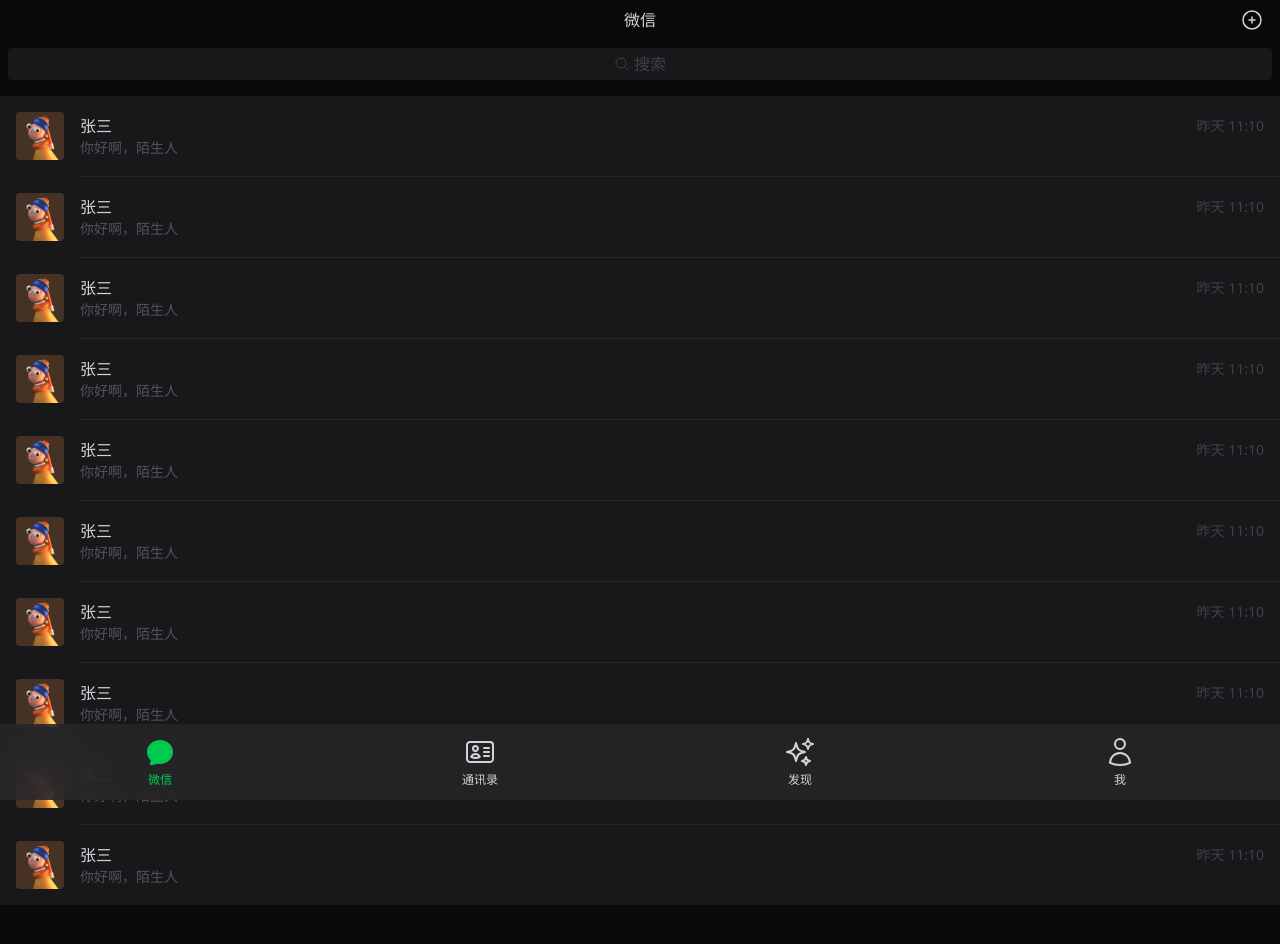
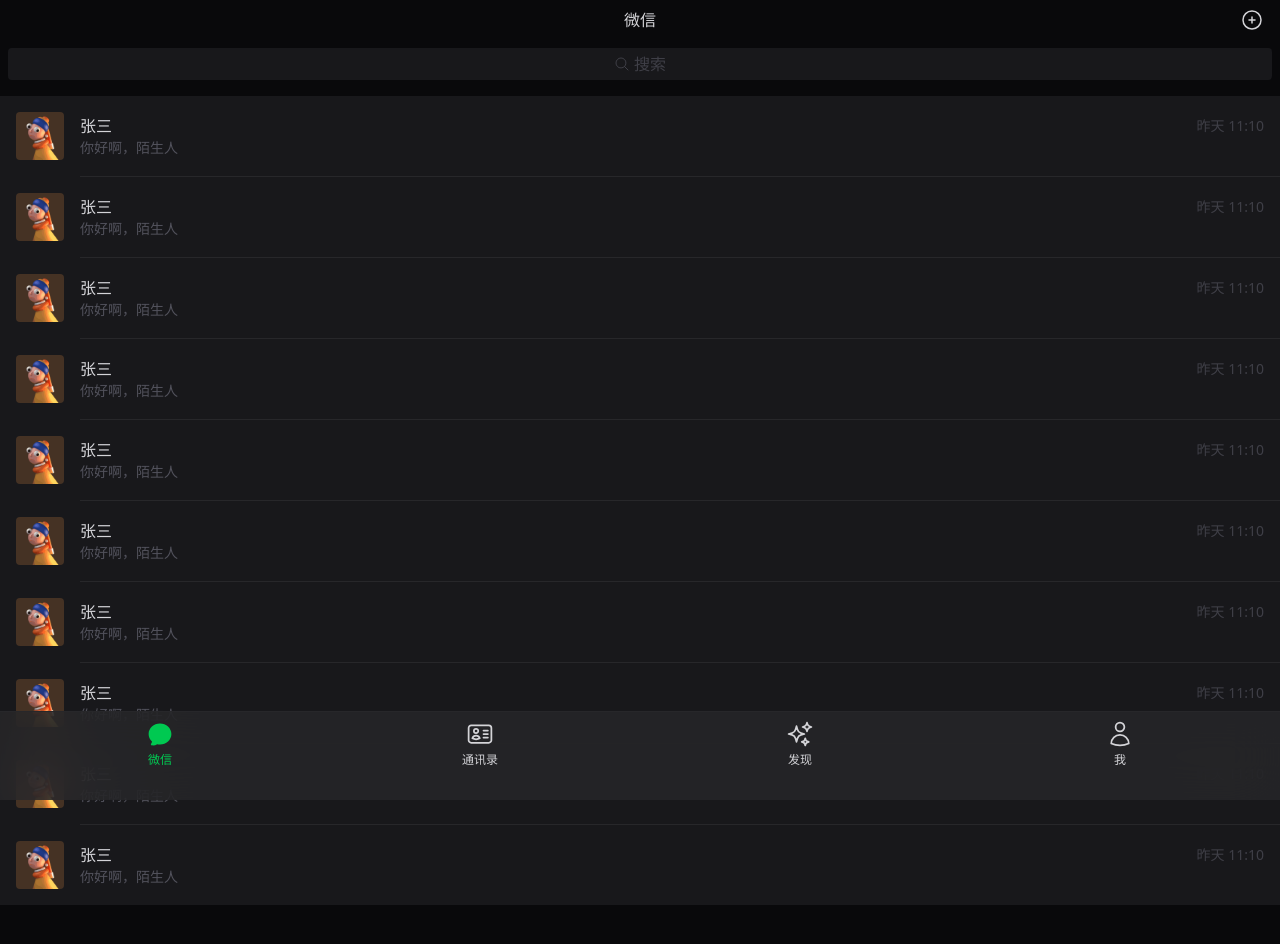
Before and after one commit to pysnow530/tailwindcss-examples, a website: page src/wechat.html in a window 1280 px wide. Drawn offline with Linux system fonts and the light colour scheme.

Commit message:
feat: 优化底部菜单显示

```diff
--- a/src/wechat.html
+++ b/src/wechat.html
@@ -21,7 +21,7 @@
             <span class="font-light">搜索</span>
         </button>
     </div>
-    <div class="w-full bg-zinc-900 text-zinc-300 mb-19">
+    <div class="w-full bg-zinc-900 text-zinc-300 mb-22">
 
         <div class="flex px-4 py-4 gap-x-4 items-center">
             <img class="w-12 h-12 rounded-sm" src="../public/img/girl-avatar.png" alt="">
@@ -152,27 +152,27 @@
         </div>
 
     </div>
-    <div class="fixed bottom-0 flex flex-row justify-around w-full bg-zinc-800/80 py-3 backdrop-blur-xl">
+    <div class="fixed bottom-0 flex flex-row justify-around w-full bg-zinc-800/80 pt-2 pb-8 backdrop-blur-xl border-t-1 border-zinc-800">
         <div class="w-1/4 text-green-500 flex flex-col items-center justify-center gap-1">
-            <svg class="w-8 h-8" xmlns="http://www.w3.org/2000/svg" viewBox="0 0 24 24" fill="currentColor" class="size-6">
+            <svg class="w-7 h-7" xmlns="http://www.w3.org/2000/svg" viewBox="0 0 24 24" fill="currentColor" class="size-6">
                 <path fill-rule="evenodd" d="M5.337 21.718a6.707 6.707 0 0 1-.533-.074.75.75 0 0 1-.44-1.223 3.73 3.73 0 0 0 .814-1.686c.023-.115-.022-.317-.254-.543C3.274 16.587 2.25 14.41 2.25 12c0-5.03 4.428-9 9.75-9s9.75 3.97 9.75 9c0 5.03-4.428 9-9.75 9-.833 0-1.643-.097-2.417-.279a6.721 6.721 0 0 1-4.246.997Z" clip-rule="evenodd" />
             </svg>
             <span class="text-xs font-light">微信</span>
         </div>
         <div class="w-1/4 text-zinc-300 flex flex-col items-center justify-center gap-1">
-            <svg class="w-8 h-8" xmlns="http://www.w3.org/2000/svg" fill="none" viewBox="0 0 24 24" stroke-width="1.5" stroke="currentColor" class="size-6">
+            <svg class="w-7 h-7" xmlns="http://www.w3.org/2000/svg" fill="none" viewBox="0 0 24 24" stroke-width="1.5" stroke="currentColor" class="size-6">
                 <path stroke-linecap="round" stroke-linejoin="round" d="M15 9h3.75M15 12h3.75M15 15h3.75M4.5 19.5h15a2.25 2.25 0 0 0 2.25-2.25V6.75A2.25 2.25 0 0 0 19.5 4.5h-15a2.25 2.25 0 0 0-2.25 2.25v10.5A2.25 2.25 0 0 0 4.5 19.5Zm6-10.125a1.875 1.875 0 1 1-3.75 0 1.875 1.875 0 0 1 3.75 0Zm1.294 6.336a6.721 6.721 0 0 1-3.17.789 6.721 6.721 0 0 1-3.168-.789 3.376 3.376 0 0 1 6.338 0Z" />
             </svg>
             <span class="text-xs font-light">通讯录</span>
         </div>
         <div class="w-1/4 text-zinc-300 flex flex-col items-center justify-center gap-1">
-            <svg class="w-8 h-8" xmlns="http://www.w3.org/2000/svg" fill="none" viewBox="0 0 24 24" stroke-width="1.5" stroke="currentColor" class="size-6">
+            <svg class="w-7 h-7" xmlns="http://www.w3.org/2000/svg" fill="none" viewBox="0 0 24 24" stroke-width="1.5" stroke="currentColor" class="size-6">
                 <path stroke-linecap="round" stroke-linejoin="round" d="M9.813 15.904 9 18.75l-.813-2.846a4.5 4.5 0 0 0-3.09-3.09L2.25 12l2.846-.813a4.5 4.5 0 0 0 3.09-3.09L9 5.25l.813 2.846a4.5 4.5 0 0 0 3.09 3.09L15.75 12l-2.846.813a4.5 4.5 0 0 0-3.09 3.09ZM18.259 8.715 18 9.75l-.259-1.035a3.375 3.375 0 0 0-2.455-2.456L14.25 6l1.036-.259a3.375 3.375 0 0 0 2.455-2.456L18 2.25l.259 1.035a3.375 3.375 0 0 0 2.456 2.456L21.75 6l-1.035.259a3.375 3.375 0 0 0-2.456 2.456ZM16.894 20.567 16.5 21.75l-.394-1.183a2.25 2.25 0 0 0-1.423-1.423L13.5 18.75l1.183-.394a2.25 2.25 0 0 0 1.423-1.423l.394-1.183.394 1.183a2.25 2.25 0 0 0 1.423 1.423l1.183.394-1.183.394a2.25 2.25 0 0 0-1.423 1.423Z" />
             </svg>
             <span class="text-xs font-light">发现</span>
         </div>
         <div class="w-1/4 text-zinc-300 flex flex-col items-center justify-center gap-1">
-            <svg class="w-8 h-8" xmlns="http://www.w3.org/2000/svg" fill="none" viewBox="0 0 24 24" stroke-width="1.5" stroke="currentColor" class="size-6">
+            <svg class="w-7 h-7" xmlns="http://www.w3.org/2000/svg" fill="none" viewBox="0 0 24 24" stroke-width="1.5" stroke="currentColor" class="size-6">
                 <path stroke-linecap="round" stroke-linejoin="round" d="M15.75 6a3.75 3.75 0 1 1-7.5 0 3.75 3.75 0 0 1 7.5 0ZM4.501 20.118a7.5 7.5 0 0 1 14.998 0A17.933 17.933 0 0 1 12 21.75c-2.676 0-5.216-.584-7.499-1.632Z" />
             </svg>
             <span class="text-xs font-light">我</span>
```
Also changed, not shown: src/output.css.
